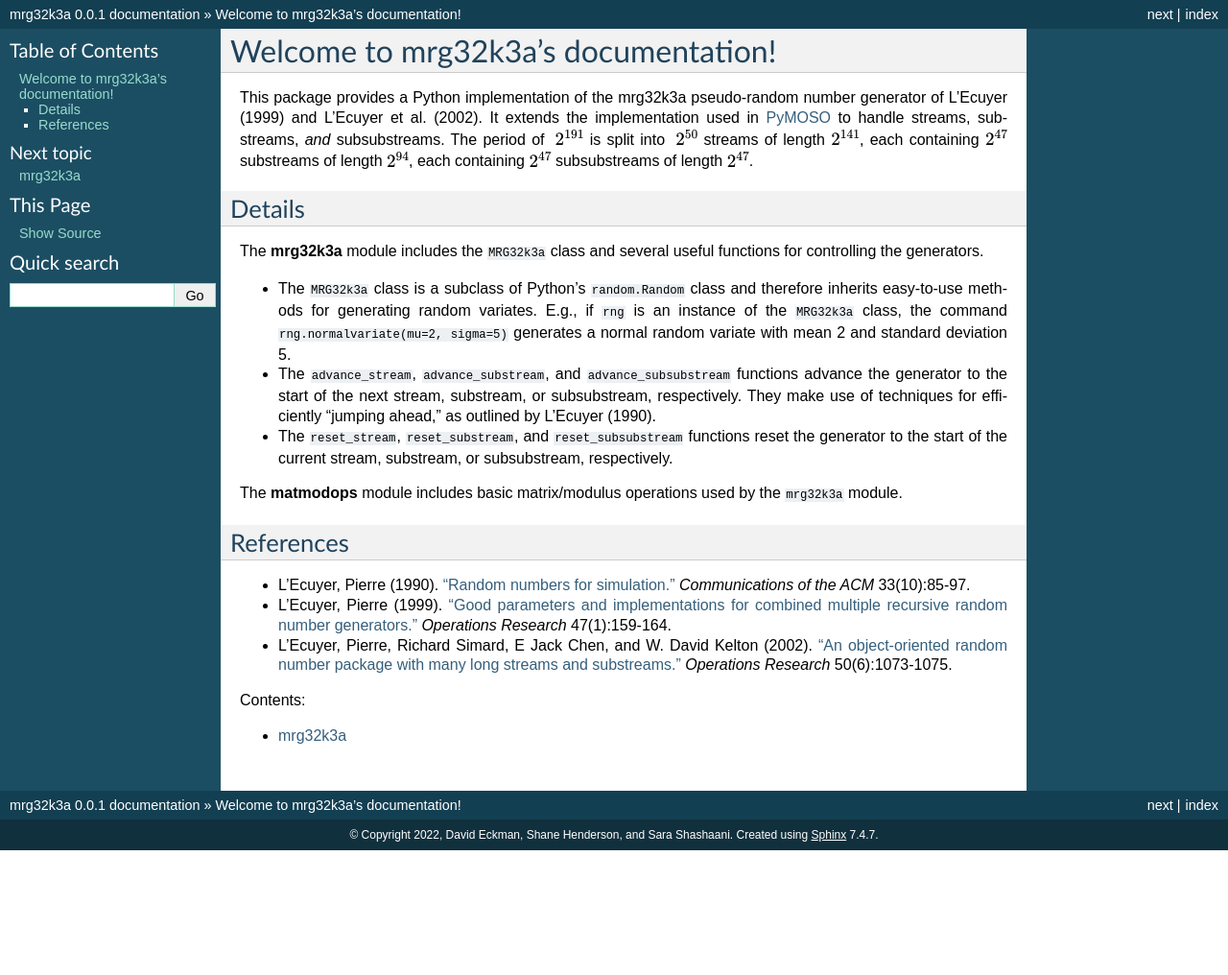
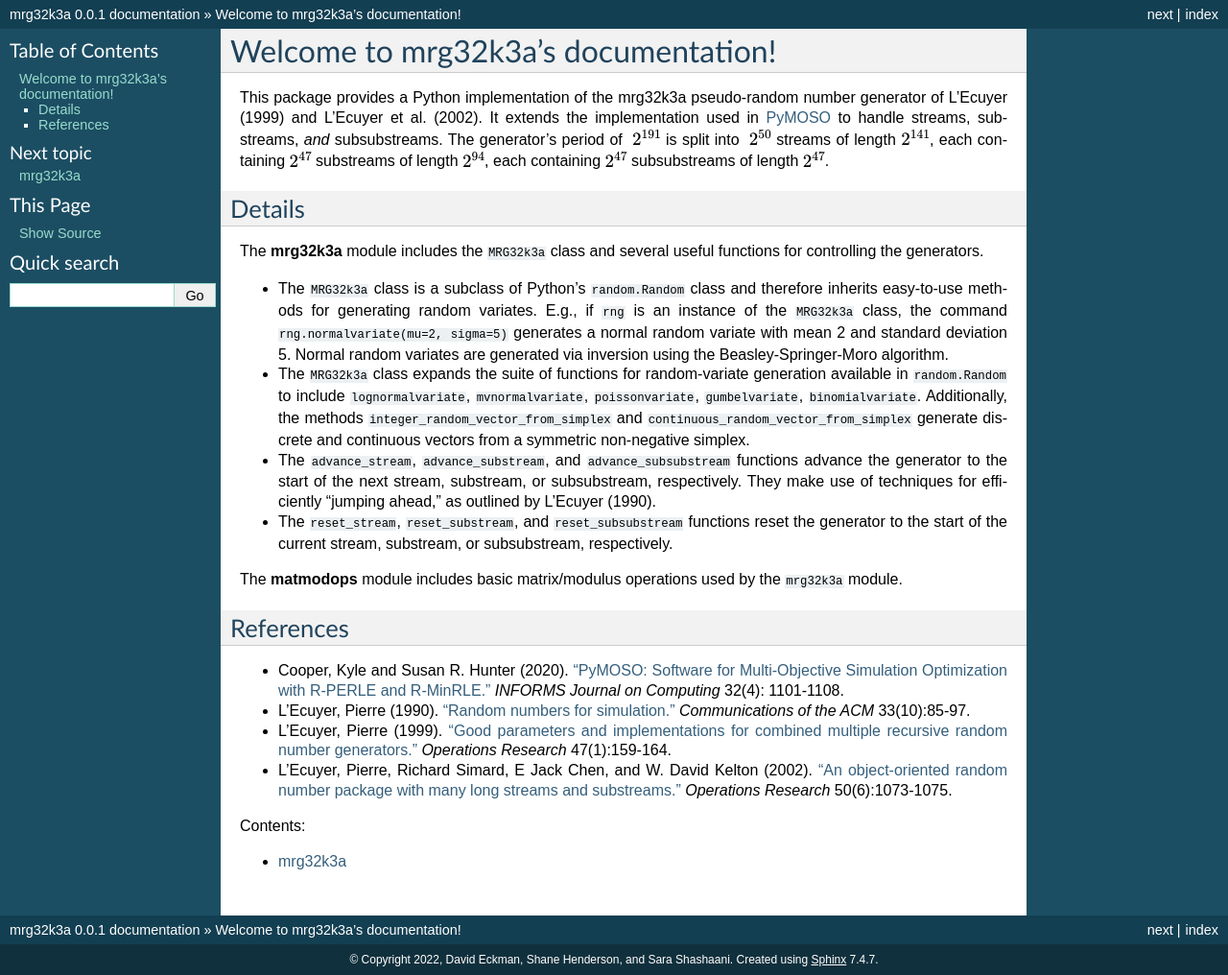
Before and after one commit to simopt-admin/mrg32k3a, a Sphinx documentation site: the page built from docs/index.rst, in a window 1280 px wide. Shown: the whole page at 96% size. Built offline with Sphinx 7.4.7, drawn with Linux system fonts in a browser that asks for light colours; before the commit the page ends 900 px from its top, so only the background shows below that.

```diff
--- a/docs/index.rst
+++ b/docs/index.rst
@@ -6,13 +6,15 @@
 Welcome to mrg32k3a's documentation!
 ====================================
 
-This package provides a Python implementation of the mrg32k3a pseudo-random number generator of L'Ecuyer (1999) and L'Ecuyer et al. (2002). It extends the implementation used in `PyMOSO <https://github.com/pymoso/PyMOSO#the-pymosoprngmrg32k3a-module>`_ to handle streams, substreams, *and* subsubstreams. The period of :math:`~2^{191}` is split into :math:`~2^{50}` streams of length :math:`2^{141}`, each containing :math:`2^{47}` substreams of length :math:`2^{94}`, each containing :math:`2^{47}` subsubstreams of length :math:`2^{47}`.
+This package provides a Python implementation of the mrg32k3a pseudo-random number generator of L'Ecuyer (1999) and L'Ecuyer et al. (2002). It extends the implementation used in `PyMOSO <https://github.com/pymoso/PyMOSO#the-pymosoprngmrg32k3a-module>`_ to handle streams, substreams, *and* subsubstreams. The generator's period of :math:`~2^{191}` is split into :math:`~2^{50}` streams of length :math:`2^{141}`, each containing :math:`2^{47}` substreams of length :math:`2^{94}`, each containing :math:`2^{47}` subsubstreams of length :math:`2^{47}`.
 
 Details
 -------
 The **mrg32k3a** module includes the ``MRG32k3a`` class and several useful functions for controlling the generators.
 
-* The ``MRG32k3a`` class is a subclass of Python's ``random.Random`` class and therefore inherits easy-to-use methods for generating random variates. E.g., if ``rng`` is an instance of the ``MRG32k3a`` class, the command ``rng.normalvariate(mu=2, sigma=5)`` generates a normal random variate with mean 2 and standard deviation 5.
+* The ``MRG32k3a`` class is a subclass of Python's ``random.Random`` class and therefore inherits easy-to-use methods for generating random variates. E.g., if ``rng`` is an instance of the ``MRG32k3a`` class, the command ``rng.normalvariate(mu=2, sigma=5)`` generates a normal random variate with mean 2 and standard deviation 5. Normal random variates are generated via inversion using the Beasley-Springer-Moro algorithm.
+
+* The ``MRG32k3a`` class expands the suite of functions for random-variate generation available in ``random.Random`` to include ``lognormalvariate``, ``mvnormalvariate``, ``poissonvariate``, ``gumbelvariate``, ``binomialvariate``. Additionally, the methods ``integer_random_vector_from_simplex`` and ``continuous_random_vector_from_simplex`` generate discrete and continuous vectors from a symmetric non-negative simplex.
 
 * The ``advance_stream``, ``advance_substream``, and ``advance_subsubstream`` functions advance the generator to the start of the next stream, substream, or subsubstream, respectively. They make use of techniques for efficiently "jumping ahead," as outlined by L'Ecuyer (1990).
 
@@ -22,6 +24,8 @@ The **matmodops** module includes basic matrix/modulus operations used by the ``
 
 References
 ----------
+* Cooper, Kyle and Susan R. Hunter (2020). `"PyMOSO: Software for Multi-Objective Simulation Optimization with R-PERLE and R-MinRLE." <https://pubsonline.informs.org/doi/10.1287/ijoc.2019.0902>`_ *INFORMS Journal on Computing* 32(4): 1101-1108.
+
 * L'Ecuyer, Pierre (1990). `"Random numbers for simulation." <https://dl.acm.org/doi/10.1145/84537.84555>`_ *Communications of the ACM* 33(10):85-97.
 
 * L'Ecuyer, Pierre (1999). `"Good parameters and implementations for combined multiple recursive random number generators." <https://pubsonline.informs.org/doi/pdf/10.1287/opre.47.1.159>`_ *Operations Research* 47(1):159-164.
--- a/pyproject.toml
+++ b/pyproject.toml
@@ -4,7 +4,7 @@ build-backend = "hatchling.build"
 
 [project]
 name = "mrg32k3a"
-version = "0.0.1"
+version = "1.0.0"
 authors = [
   { name="David Eckman", email="eckman@tamu.edu" },
   { name="Shane Henderson", email="sgh9@cornell.edu" },
```
Also changed, not shown: README.md (+44 -2 lines), 1 other file.
